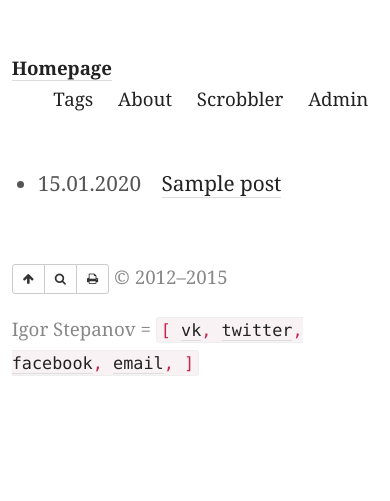
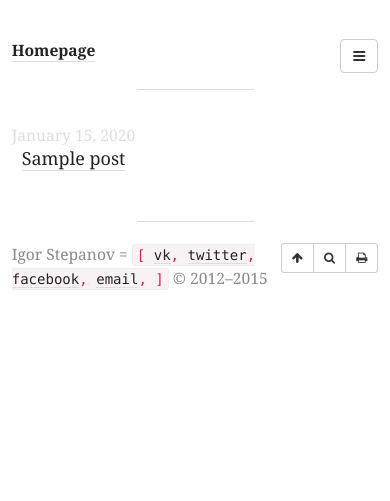
Before and after one commit to Sigorilla/master-igor, a Django app: template blog/templates/blog/tag.html in a window 390 px wide. Shown: the top 501 px of the page. Run offline with Django 3.2, Linux system fonts and the light colour scheme; the template is opened without the code that fills it: most values are stand-ins (such as "Sample title", 1, 10 or a date in 2020); parts of the project's set-up code (start-up, migrations or seed data) failed here and were passed over; some libraries are stand-ins or nearby versions.

Commit message:
All: upd, change list of posts, etc.

```diff
--- a/blog/templates/blog/detail.html
+++ b/blog/templates/blog/detail.html
@@ -17,6 +17,7 @@
       </div>
       {% if post.tags.all %}
       <p class="tags">
+        <i class="fa fa-tags"></i>
         {# <code>[ #}
         {% for tag in post.tags.all %}
         <a href="{% url 'blog:tag' tag.slug %}" class="btn btn-default btn-xs">{{ tag }}</a>
@@ -27,12 +28,12 @@
       <p class="pub_date">
         {% if user.is_staff %}
         {% if not post.active %}
-        <a href="{% url 'blog:edit' post.id %}" class="btn btn-xs btn-default"><i class="fa fa-exclamation-triangle"></i></a>
+        <a href="{% url 'blog:edit' post.id %}" class="btn btn-xs btn-danger"><i class="fa fa-exclamation-triangle"></i></a>
         {% endif %}
         <a href="{% url 'blog:edit' post.id %}" class="btn btn-xs btn-default"><i class="fa fa-edit"></i></a>
         <a href="{% url 'blog:delete' post.id %}" class="btn btn-xs btn-default"><i class="fa fa-trash"></i></a>
         {% endif %}
-        {{ post.pub_date|date:"j.m.Y H:i" }}
+        {{ post.pub_date|date:"F d, Y H:i" }}
       </p>
     </article>
     {# TODO:: prev and next #}
--- a/blog/templates/blog/tag.html
+++ b/blog/templates/blog/tag.html
@@ -2,15 +2,23 @@
 
 {% block page %}
   {% if posts %}
-    <article class="tag_detail">
-    <ul>
+    <article class="archive tag-detail">
+    <ul class="list-unstyled post-list">
       {% for post in posts %}
-        <li>
-          <span>{{ post.pub_date|date:"d.m.Y" }}</span>
-          <a href="{% url 'blog:detail' post.id %}">{{ post.title }}</a>
+        <li class="post-item">
+          {% if user.is_staff and not post.active %}
+            <i class="fa fa-exclamation-triangle"></i>
+          {% endif %}
+          <span class="pull-right post-item-pubdate">{{ post.pub_date|date:"F d, Y" }}</span>
+          <a href="{% url 'blog:detail' post.id %}" class="post-item-title">{{ post.title }}</a>
         </li>
       {% endfor %}
     </ul>
     </article>
+  {% else %}
+    <article class="warning">
+      <h2>Warning</h2>
+      <p class="intro">Nothing is found.</p>
+    </article>
   {% endif %}
 {% endblock page %}
--- a/blog/templates/blog/tags.html
+++ b/blog/templates/blog/tags.html
@@ -1,11 +1,11 @@
 {% extends "base.html" %}
 
 {% block page %}
-  <article class="tag_list">
+  <article class="tag-list">
   {% if tags %}
     <hr>
     {% for tag in tags %}
-      <a class="btn btn-default" href="{% url 'blog:tag' tag.slug %}">
+      <a class="btn btn-default tag-item" href="{% url 'blog:tag' tag.slug %}">
         {{ tag.name }} <span class="badge">{{ tag.taggit_taggeditem_items.all.count }}</span>
       </a>
     {% endfor %}
--- a/blog/views.py
+++ b/blog/views.py
@@ -173,6 +173,7 @@ class TagList(NeverCacheMixin, generic.ListView):
     def get_context_data(self, **kwargs):
         context = super(TagList, self).get_context_data(**kwargs)
         context['page_title'] = 'Tags'
+        context['fa'] = 'tags'
         return context
 
 
@@ -211,5 +212,6 @@ def tag(request, slug=""):
     obj = {
         'posts': posts,
         'page_title': slug,
+        'fa':'tag',
     }
     return render(request, 'blog/tag.html', obj)
--- a/static/css/base.css
+++ b/static/css/base.css
@@ -52,14 +52,15 @@ h1, h2, h3, h4, h5, h6 {
   color: #222;
 }
 h1 {
-  font-size: 3em;
+  font-size: 3rem;
   margin: 1em 0;
 }
 h2 {
   font-size: 1.5em;
   padding: 5px 3% 5px 6%;
-  border-top: 1px solid #eee;
-  border-bottom: 1px solid #eee;
+  font-weight: bold;
+  /*border-top: 1px solid #eee;*/
+  /*border-bottom: 1px solid #eee;*/
 }
 h3, h4, h5, h6 {
   font-size: 1.1em;
@@ -71,13 +72,13 @@ h4, h5, h6 {
   font-weight: normal;
 }
 
-main#main img {
+#main img {
   width: 100%;
   text-align: center;
   box-shadow: 0 3px 30px 0 rgba(0, 0, 0, 0.2);
   border-radius: 5px;
 }
-main#main img + label[for="img"] {
+#main img + label[for="img"] {
   width: 50%;
   padding: 3px 10px;
   margin: 0 auto;
@@ -153,14 +154,24 @@ div.inner > *:last-child {
 
 header#header,
 footer#footer,
-main#main {
+#main {
   position: relative;
   overflow: hidden;
 }
 footer#footer,
 nav {
   color: #888;
-  font-size: .9em;
+  font-size: 1em;
+}
+/*header#header::after,*/
+nav::after,
+footer#footer::before {
+  position: relative;
+  content: "";
+  display: block;
+  width: 30%;
+  margin: 10px auto;
+  border-bottom: 1px solid #ddd;
 }
 header#header,
 nav {
@@ -214,6 +225,14 @@ nav ul.menu > li[data-submenu="yes"] > a:target + ul.submenu {
 }
 nav ul.menu > li[data-submenu="yes"]:hover > a {
   border-bottom: 1px solid;
+}
+nav .menu-toggle {
+  display: none;
+}
+#mainmenu.collapse {
+  display: block;
+  visibility: visible;
+  height: auto !important;
 }
 
 article > h2.post-title {
@@ -270,9 +289,15 @@ ol.nav {
   /*padding-top: 1em;*/
   /*border-top: 2px solid #eee;*/
 }
-article.archive ul span,
-article.tag_detail ul span {
+ul.post-list li.post-item + li {
+  margin-top: 20px;
+}
+ul.post-list span.post-item-pubdate {
   margin-right: 15px;
+  color: #ddd;
+}
+.tag-list a.tag-item {
+  margin-top: 5px;
 }
 
 /* Search window */
@@ -292,8 +317,50 @@ article.tag_detail ul span {
 }
 
 /* Small resolution */
-@media only screen and (max-width: 740px) {
+@media (max-width: 600px) {
+  html {
+    font-size: 12px;
+  }
+  nav .menu-toggle {
+    display: inline-block;
+  }
+  #mainmenu.collapse {
+    display: none;
+    visibility: hidden;
+  }
+  #mainmenu.collapse.in {
+    display: block;
+    visibility: visible;
+  }
+  #mainmenu ul.menu {
+    margin-top: 10px;
+  }
+  #mainmenu ul.menu,
+  #mainmenu ul.menu li,
+  #mainmenu ul.menu li a {
+    display: block;
+    text-align: center;
+  }
+  #mainmenu ul.menu li + li {
+    margin-top: 5px;
+  }
+  #mainmenu ul.menu li a:hover,
+  #mainmenu ul.menu li a.selected {
+    border-bottom: 1px solid rgba(0, 0, 0, 0);
+    background-color: #ddd;
+  }
 
+  ul.post-list li.post-item + li {
+    margin-top: 15px;
+  }
+  ul.post-list li.post-item a.post-item-title {
+    font-size: 1.5rem;
+    margin-left: 10px;
+  }
+  ul.post-list li.post-item span.post-item-pubdate {
+    float: none !important;
+    display: block;
+  }
 }
 
 /* Print */
--- a/templates/base.html
+++ b/templates/base.html
@@ -19,7 +19,7 @@
     <link rel="icon" type="image/x-icon" href="{% static "images/favicon.png" %}">
     <link rel="stylesheet" href="{% static "css/bootstrap.min.css" %}">
     <link rel="stylesheet" href="{% static "css/font-awesome.min.css" %}">
-    <link rel="stylesheet" href="{% static "css/base.css" %}?v=0.2.0">
+    <link rel="stylesheet" href="{% static "css/base.css" %}?v=0.2.1">
     <script src="//cdn.ckeditor.com/4.5.1/standard/ckeditor.js"></script>
     <script src="{% static "js/jquery-2.1.1.min.js" %}"></script>
     <script src="{% static "js/bootstrap.min.js" %}"></script>
@@ -148,7 +148,7 @@
   <div class="inner">
   {% block footer %}
     <div>
-      <div class="btn-group btn-group-sm">
+      <div class="btn-group btn-group-sm pull-right">
         <button class="btn btn-default" data-fire="totop" title="Go to Top">
           <i class="fa fa-arrow-up"></i>
         </button>
@@ -158,13 +158,13 @@
         <button class="btn btn-default" data-fire="print" title="Print this page">
           <i class="fa fa-print"></i>
         </button>
-      </div> &copy; 2012&ndash;{% now "Y" %}</div>
-    <div>Igor Stepanov = <code>[
+      </div>
+      Igor Stepanov = <code>[
       <a href="//vk.com/sigorilla" target="_blank">vk</a>,
       <a href="//twitter.com/sigorillo" target="_blank">twitter</a>,
       <a href="//www.facebook.com/sigorilla" target="_blank">facebook</a>,
       <a href="mailto:sigorilla@gmail.com" target="_blank">email</a>,
-    ]</code></div>
+    ]</code> &copy; 2012&ndash;{% now "Y" %}</div>
   {% endblock footer %}
   </div>
 </footer>
--- a/templates/nav.html
+++ b/templates/nav.html
@@ -1,4 +1,5 @@
-{# <div class="text-right"> #}
+<button class="menu-toggle btn btn-default" data-toggle="collapse" data-target="#mainmenu" area-expanded="true" area-controls="mainmenu"><i class="fa fa-bars"></i></button>
+<div class="collapse" id="mainmenu">
 <ul class="menu">
   {% if user.is_staff %}
     <li><a href="{% url 'blog:create' %}">New</a></li>
@@ -8,5 +9,4 @@
   {# <li><a href="{% url 'schedule' %}">Schedule</a></li> #}
   <li><a href="{% url 'scrobbler' %}">Scrobbler</a></li>
   <li><a href="{% url 'admin:index' %}" target="_blank">Admin</a></li>
-</ul>
-{# </div> #}
+</ul></div>
```
Also changed, not shown: blog/templates/blog/archive.html (+8 -5 lines), blog/templates/blog/index.html (+16 -0 lines), blog/templates/blog/search_ajax.html (+7 -4 lines).
